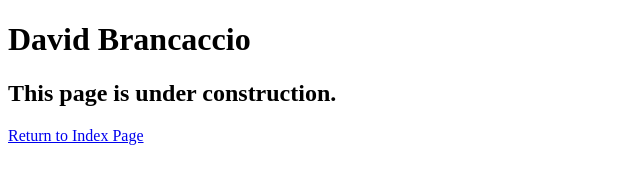
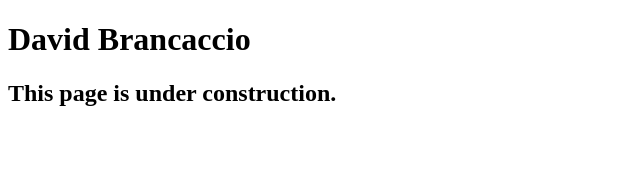
Before and after one commit to jg847/A07, a plain HTML site: page speakers/brancaccio.html in a window 1280 px wide. Shown: the whole page, without its empty margins (0-640 px from the left). Drawn offline with Linux system fonts and the light colour scheme.

Commit message:
Update brancaccio.html

```diff
--- a/speakers/brancaccio.html
+++ b/speakers/brancaccio.html
@@ -11,7 +11,6 @@
     <main>
 	    <h1>David Brancaccio</h1>
 	    <h2>This page is under construction.</h2>
-	    <p><a href="../index.html">Return to Index Page</a></p>
     </main>
 </body>
 
```
